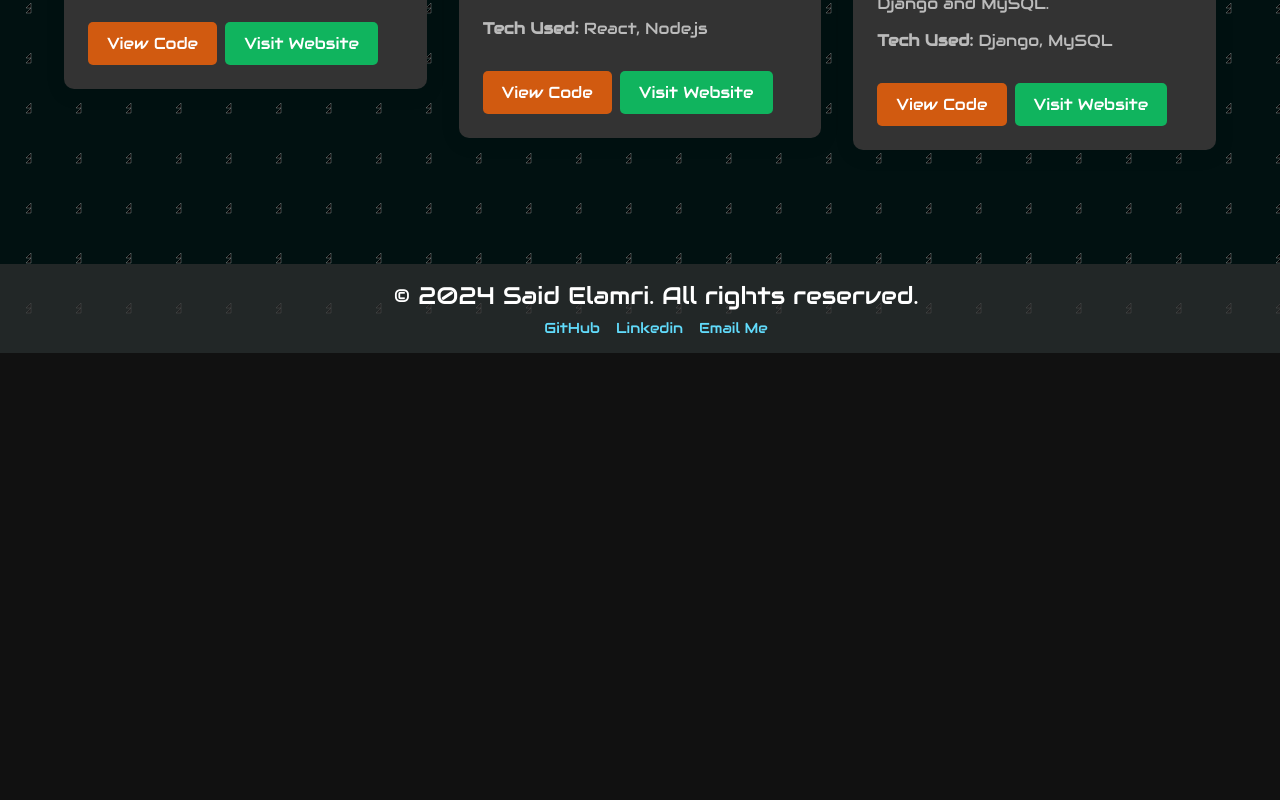
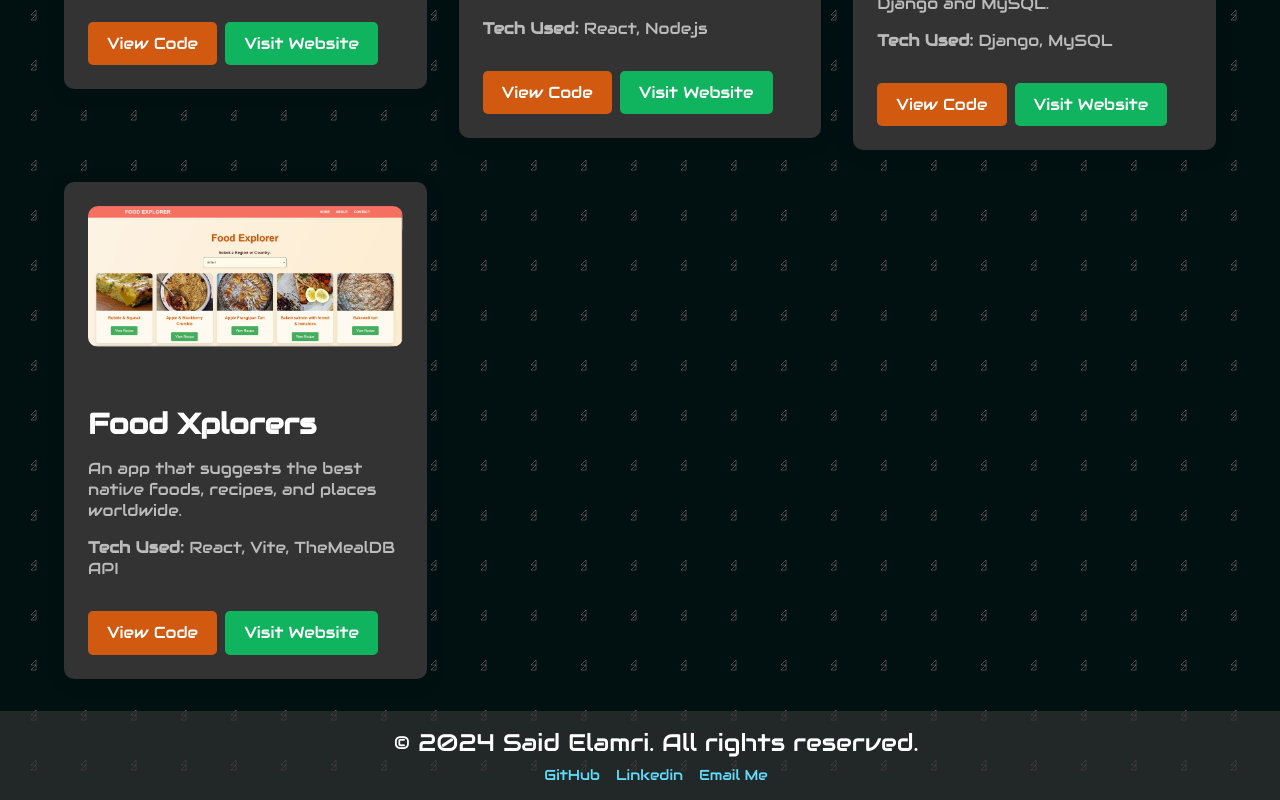
Before and after one commit to saidElamri/Portfolio, a React (Vite) app: page /projects in a window 1280 px wide. Shown: the part 663-1463 px from the top of the page. Before the commit the page ends 1016 px from the top, so only its background shows below. Built offline with nearby package versions, Linux system fonts and the light colour scheme.

Commit message:
build v4

```diff
--- a/src/pages/Projects.jsx
+++ b/src/pages/Projects.jsx
@@ -27,6 +27,15 @@
     website: 'https://little-lemon-booking.com', // Add the hosted website link
     img: './pro.jpg'
   },
+  {
+    title: 'Food Xplorers',
+    description: 'An app that suggests the best native foods, recipes, and places worldwide.',
+    tech: 'React, Vite, TheMealDB API',
+    link: 'https://github.com/saidElamri/native-food',
+    website: 'https://foodxplorers.netlify.app',
+    img: './foodapp.png'
+  }
+
 ];
 
 function Projects() {
```
Also changed, not shown: public/foodapp.png (added).
